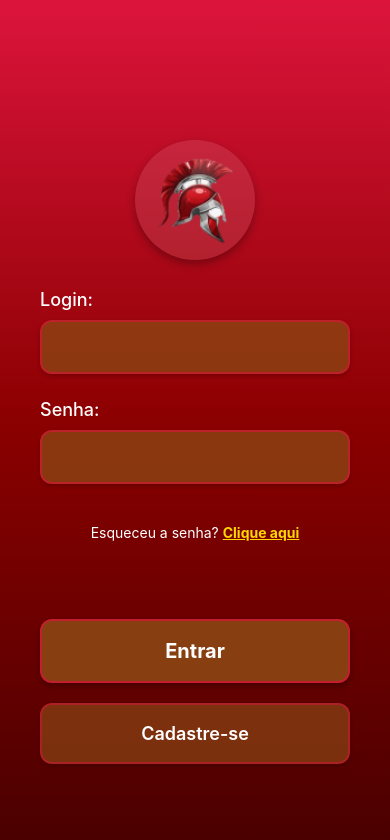
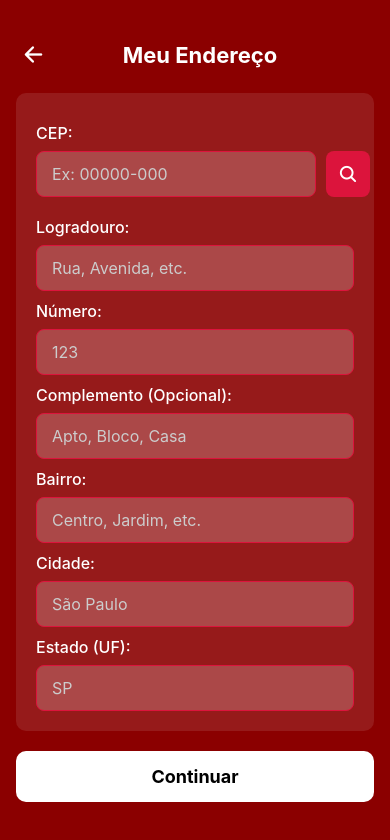
Before and after one commit to ViniciusCasturino/Imperium-Remoto-F, a React Native app in the folder Imperium/: screen /Address in a window 390 px wide. Shown: the top 840 px of the page. Built offline with nearby package versions, Linux system fonts and the light colour scheme.

Commit message:
Add tela endereço

```diff
--- a/Imperium/App.js
+++ b/Imperium/App.js
@@ -8,6 +8,7 @@ import HomeScreen from './screens/HomeScreen';
 import ConfigScreen from './screens/ConfigScreen';
 import CartScreen from './screens/CartScreen';
 import { CartProvider } from './context/CartContext';
+import AddressScreen from './screens/AddressScreen';
 
 const Stack = createNativeStackNavigator();
 
@@ -21,6 +22,7 @@ export default function App() {
           <Stack.Screen name="Home" component={HomeScreen} />
           <Stack.Screen name="Config" component={ConfigScreen} />
           <Stack.Screen name="Cart" component={CartScreen} />
+          <Stack.Screen name="Address" component={AddressScreen} />
         </Stack.Navigator>
       </NavigationContainer>
     </CartProvider>
--- /dev/null
+++ b/Imperium/screens/AddressScreen.js
@@ -0,0 +1,288 @@
+import React, { useState } from 'react';
+import {
+  View,
+  Text,
+  TextInput,
+  TouchableOpacity,
+  StyleSheet,
+  SafeAreaView,
+  ScrollView,
+  ActivityIndicator,
+  Alert,
+  KeyboardAvoidingView,
+  Platform,
+} from 'react-native';
+import { Ionicons } from '@expo/vector-icons';
+import { useNavigation } from '@react-navigation/native';
+
+const AddressScreen = () => {
+  const navigation = useNavigation();
+
+  const [address, setAddress] = useState({
+    cep: '',
+    logradouro: '',
+    numero: '',
+    complemento: '',
+    bairro: '',
+    localidade: '',
+    uf: '',
+  });
+  const [loading, setLoading] = useState(false);
+
+  const handleInputChange = (field, value) => {
+    setAddress(prev => ({
+      ...prev,
+      [field]: value
+    }));
+  };
+
+  const fetchAddressByCep = async () => {
+    const cep = address.cep.replace(/\D/g, '');
+    if (cep.length !== 8) {
+      Alert.alert('Erro', 'CEP inválido. Por favor, digite 8 dígitos.');
+      return;
+    }
+
+    setLoading(true);
+    try {
+      const response = await fetch(`https://viacep.com.br/ws/${cep}/json/`);
+      const data = await response.json();
+
+      if (data.erro) {
+        Alert.alert('Erro', 'CEP não encontrado ou inválido.');
+        setAddress(prev => ({
+          ...prev,
+          logradouro: '',
+          bairro: '',
+          localidade: '',
+          uf: '',
+        }));
+      } else {
+        setAddress(prev => ({
+          ...prev,
+          logradouro: data.logradouro,
+          bairro: data.bairro,
+          localidade: data.localidade,
+          uf: data.uf,
+        }));
+      }
+    } catch (error) {
+      console.error("Erro ao buscar CEP:", error);
+      Alert.alert('Erro', 'Não foi possível buscar o CEP. Tente novamente.');
+    } finally {
+      setLoading(false);
+    }
+  };
+
+  const handleSaveAddress = () => {
+    if (
+      !address.logradouro ||
+      !address.numero ||
+      !address.bairro ||
+      !address.localidade ||
+      !address.uf ||
+      address.cep.replace(/\D/g, '').length !== 8
+    ) {
+      Alert.alert('Atenção', 'Por favor, preencha todos os campos obrigatórios.');
+      return;
+    }
+
+    console.log('Endereço salvo:', address);
+    Alert.alert('Sucesso', 'Endereço salvo com sucesso!');
+    navigation.goBack();
+  };
+
+  return (
+    <SafeAreaView style={styles.container}>
+      <KeyboardAvoidingView
+        behavior={Platform.OS === 'ios' ? 'padding' : 'height'}
+        style={{ flex: 1 }}
+        keyboardVerticalOffset={Platform.OS === 'ios' ? 0 : 0}
+      >
+        <ScrollView contentContainerStyle={styles.scrollContent}>
+          <View style={styles.header}>
+            <TouchableOpacity onPress={() => navigation.goBack()} style={styles.backButton}>
+              <Ionicons name="arrow-back" size={25} color="#fff" />
+            </TouchableOpacity>
+            <Text style={styles.title}>Meu Endereço</Text>
+            <View style={{ width: 25 }} />
+          </View>
+
+          <View style={styles.formContainer}>
+            <Text style={styles.inputLabel}>CEP:</Text>
+            <View style={styles.cepInputContainer}>
+              <TextInput
+                style={styles.textInput}
+                value={address.cep}
+                onChangeText={(text) => handleInputChange('cep', text)}
+                keyboardType="numeric"
+                maxLength={9}
+                placeholder="Ex: 00000-000"
+                placeholderTextColor="#ccc"
+                onBlur={fetchAddressByCep}
+              />
+              <TouchableOpacity
+                style={styles.searchButton}
+                onPress={fetchAddressByCep}
+                disabled={loading}
+              >
+                {loading ? (
+                  <ActivityIndicator color="#fff" />
+                ) : (
+                  <Ionicons name="search" size={20} color="#fff" />
+                )}
+              </TouchableOpacity>
+            </View>
+
+            <Text style={styles.inputLabel}>Logradouro:</Text>
+            <TextInput
+              style={styles.textInput}
+              value={address.logradouro}
+              onChangeText={(text) => handleInputChange('logradouro', text)}
+              placeholder="Rua, Avenida, etc."
+              placeholderTextColor="#ccc"
+              editable={!loading}
+            />
+
+            <Text style={styles.inputLabel}>Número:</Text>
+            <TextInput
+              style={styles.textInput}
+              value={address.numero}
+              onChangeText={(text) => handleInputChange('numero', text)}
+              keyboardType="numeric"
+              placeholder="123"
+              placeholderTextColor="#ccc"
+              editable={!loading}
+            />
+
+            <Text style={styles.inputLabel}>Complemento (Opcional):</Text>
+            <TextInput
+              style={styles.textInput}
+              value={address.complemento}
+              onChangeText={(text) => handleInputChange('complemento', text)}
+              placeholder="Apto, Bloco, Casa"
+              placeholderTextColor="#ccc"
+              editable={!loading}
+            />
+
+            <Text style={styles.inputLabel}>Bairro:</Text>
+            <TextInput
+              style={styles.textInput}
+              value={address.bairro}
+              onChangeText={(text) => handleInputChange('bairro', text)}
+              placeholder="Centro, Jardim, etc."
+              placeholderTextColor="#ccc"
+              editable={!loading}
+            />
+
+            <Text style={styles.inputLabel}>Cidade:</Text>
+            <TextInput
+              style={styles.textInput}
+              value={address.localidade}
+              onChangeText={(text) => handleInputChange('localidade', text)}
+              placeholder="São Paulo"
+              placeholderTextColor="#ccc"
+              editable={!loading}
+            />
+
+            <Text style={styles.inputLabel}>Estado (UF):</Text>
+            <TextInput
+              style={styles.textInput}
+              value={address.uf}
+              onChangeText={(text) => handleInputChange('uf', text)}
+              maxLength={2}
+              autoCapitalize="characters"
+              placeholder="SP"
+              placeholderTextColor="#ccc"
+              editable={!loading}
+            />
+          </View>
+
+          <TouchableOpacity style={styles.saveButton} onPress={handleSaveAddress}>
+            <Text style={styles.saveButtonText}>Continuar</Text>
+          </TouchableOpacity>
+        </ScrollView>
+      </KeyboardAvoidingView>
+    </SafeAreaView>
+  );
+};
+
+const styles = StyleSheet.create({
+  container: {
+    flex: 1,
+    backgroundColor: '#8B0000',
+  },
+  scrollContent: {
+    flexGrow: 1,
+    padding: 16,
+    paddingBottom: 40,
+  },
+  header: {
+    flexDirection: 'row',
+    alignItems: 'center',
+    justifyContent: 'space-between',
+    marginBottom: 20,
+    marginTop: 20,
+  },
+  backButton: {
+    padding: 5,
+  },
+  title: {
+    fontSize: 22,
+    color: '#fff',
+    fontWeight: 'bold',
+    flex: 1,
+    textAlign: 'center',
+  },
+  formContainer: {
+    backgroundColor: 'rgba(255, 255, 255, 0.1)',
+    borderRadius: 10,
+    padding: 20,
+    marginBottom: 20,
+  },
+  inputLabel: {
+    fontSize: 16,
+    color: '#fff',
+    marginBottom: 8,
+    marginTop: 10,
+    fontWeight: '500',
+  },
+  cepInputContainer: {
+    flexDirection: 'row',
+    alignItems: 'center',
+    marginBottom: 10,
+  },
+  textInput: {
+    flex: 1,
+    backgroundColor: 'rgba(255, 255, 255, 0.2)',
+    borderRadius: 8,
+    paddingHorizontal: 15,
+    paddingVertical: 12,
+    fontSize: 16,
+    color: '#fff',
+    borderColor: '#DC143C',
+    borderWidth: 1,
+  },
+  searchButton: {
+    backgroundColor: '#DC143C',
+    borderRadius: 8,
+    padding: 12,
+    marginLeft: 10,
+    justifyContent: 'center',
+    alignItems: 'center',
+  },
+  saveButton: {
+    backgroundColor: '#fff',
+    borderRadius: 10,
+    paddingVertical: 15,
+    alignItems: 'center',
+    justifyContent: 'center',
+  },
+  saveButtonText: {
+    color: 'black',
+    fontSize: 18,
+    fontWeight: 'bold',
+  },
+});
+
+export default AddressScreen;
--- a/Imperium/screens/CartScreen.js
+++ b/Imperium/screens/CartScreen.js
@@ -13,15 +13,17 @@ const CartScreen = () => {
     return sum + price * item.quantity;
   }, 0).toFixed(2);
 
+  const handleCheckout = () => {
+    navigation.navigate('Address');
+  };
+
   return (
     <View style={styles.container}>
-      {}
       <View style={styles.header}>
         <TouchableOpacity style={styles.backButton} onPress={() => navigation.goBack()}>
           <Ionicons name="arrow-back" size={25} color="#fff" />
         </TouchableOpacity>
         <Text style={styles.title}>Meu Carrinho</Text>
-        {}
         <View style={{ width: 25 }} />
       </View>
       <FlatList
@@ -50,7 +52,7 @@ const CartScreen = () => {
         )}
       />
       <Text style={styles.total}>Total: R$ {total}</Text>
-      <TouchableOpacity style={styles.checkoutButton}>
+      <TouchableOpacity style={styles.checkoutButton} onPress={handleCheckout}>
         <Text style={styles.checkoutText}>FINALIZAR COMPRA</Text>
         <Ionicons name="arrow-forward" size={20} color="#000" />
       </TouchableOpacity>
@@ -59,11 +61,7 @@ const CartScreen = () => {
 };
 
 const styles = StyleSheet.create({
-  container: {
-    flex: 1,
-    backgroundColor: '#8B0000',
-    padding: 16
-  },
+  container: { flex: 1, backgroundColor: '#8B0000', padding: 16 },
   header: {
     flexDirection: 'row',
     alignItems: 'center',
@@ -71,12 +69,7 @@ const styles = StyleSheet.create({
     marginBottom: 10,
     marginTop: 20,
   },
-  title: {
-    fontSize: 18,
-    color: '#fff',
-    textAlign: 'center',
-    flex: 1
-  },
+  title: { fontSize: 18, color: '#fff', textAlign: 'center', flex: 1 },
   item: { flexDirection: 'row', backgroundColor: '#fff', marginBottom: 10, borderRadius: 10 },
   image: { width: 100, height: 100, borderRadius: 8 },
   details: { flex: 1, padding: 10, justifyContent: 'center' },
@@ -98,10 +91,7 @@ const styles = StyleSheet.create({
     marginTop: 10
   },
   checkoutText: { fontWeight: 'bold', marginRight: 8 },
-
-  backButton: {
-
-  }
+  backButton: {}
 });
 
 export default CartScreen;
```
Also changed, not shown: Imperium/screens/CadastroScreen.js (+0 -7 lines).
